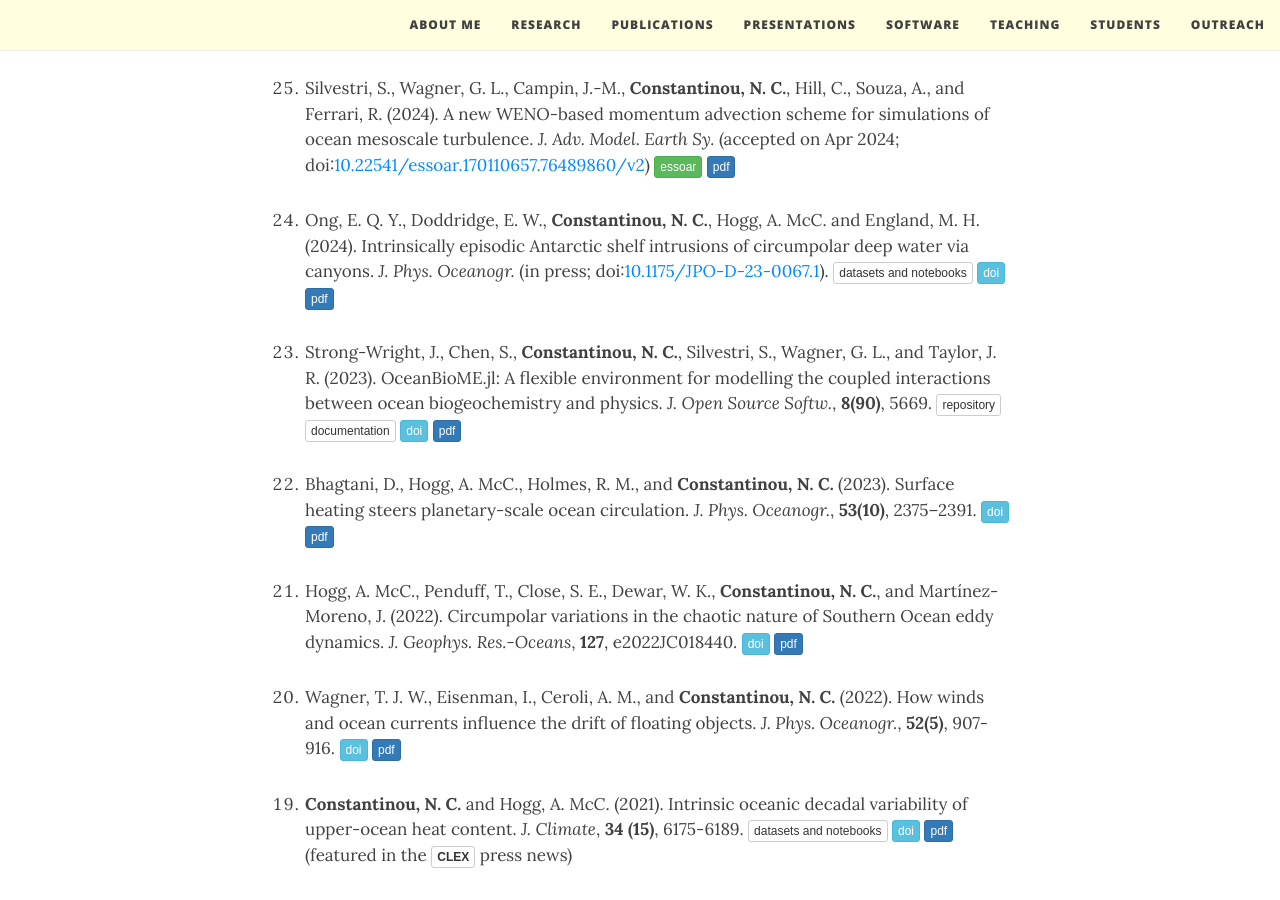
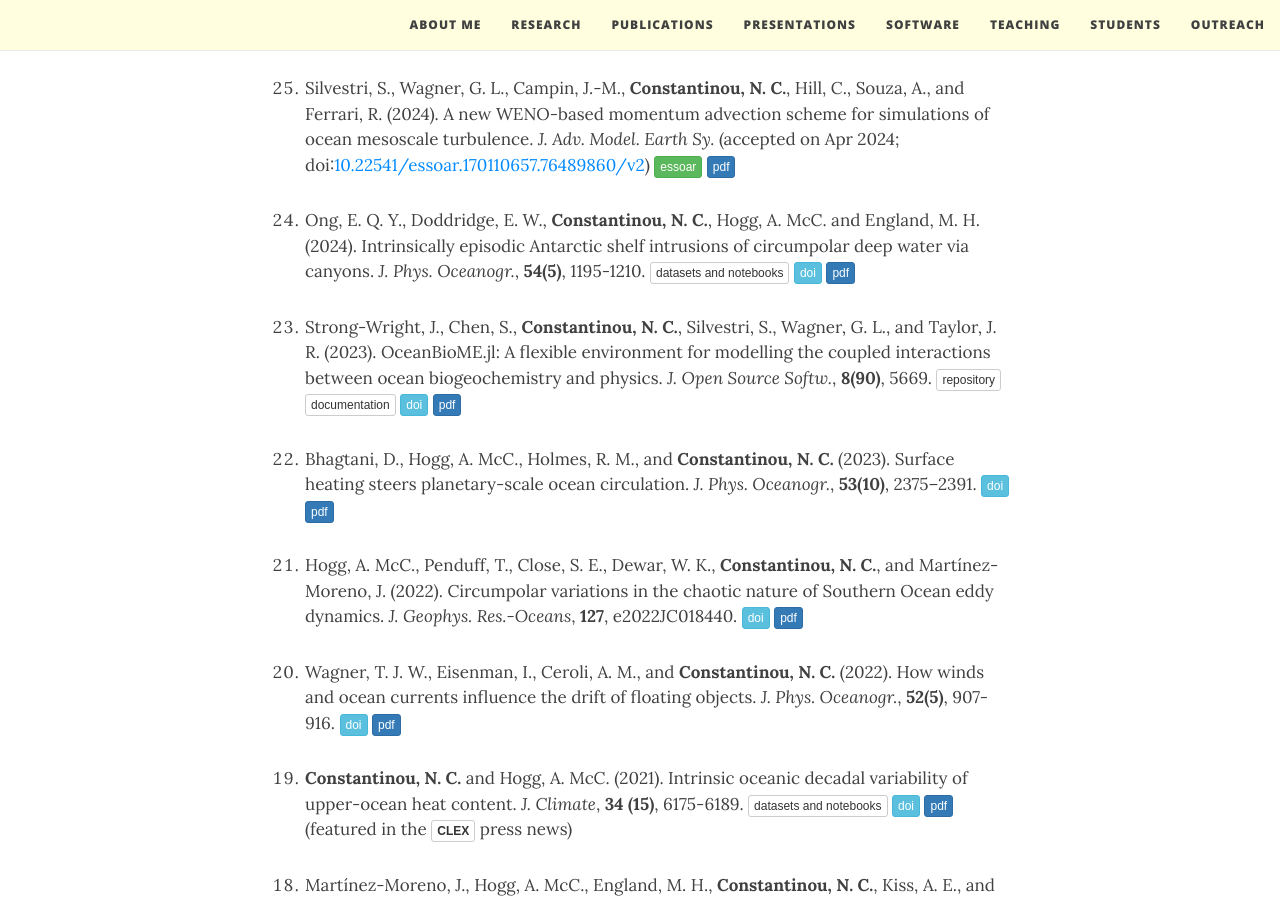
Before and after one commit to navidcy/navidcy.github.io, a Jekyll site: the page built from publications.md, in a window 1280 px wide and 900 px high, scrolled down 1651 px. Built offline with Jekyll 4.4.1, drawn with Linux system fonts in a browser that asks for light colours; nearby versions of some CDN libraries; comment, search, counter and statistics services are not loaded.

Commit message:
asc JPO paper full ref

```diff
--- a/publications.md
+++ b/publications.md
@@ -42,10 +42,10 @@
 0. Silvestri, S., Wagner, G. L., Campin, J.-M., **Constantinou, N. C.**, Hill, C., Souza, A., and Ferrari, R. (2024). A new WENO-based momentum advection scheme for simulations of ocean mesoscale turbulence. _J. Adv. Model. Earth Sy._ (accepted on Apr 2024; doi:[10.22541/essoar.170110657.76489860/v2](https://doi.org/10.22541/essoar.170110657.76489860/v2){:target="_blank"}) [<span class="btn btn-success btn-xs{{end}}" style="font-family:sans-serif;">essoar</span>](https://doi.org/10.22541/essoar.170110657.76489860/v2){:target="_blank"} [<span class="btn btn-primary btn-xs{{end}}" style="font-family:sans-serif;">pdf</span>][weno-ILES]
 
 
-0. Ong, E. Q. Y., Doddridge, E. W., **Constantinou, N. C.**, Hogg, A. McC. and England, M. H. (2024). Intrinsically episodic Antarctic shelf intrusions of circumpolar deep water via canyons. _J. Phys. Oceanogr._ (in press; doi:[10.1175/JPO-D-23-0067.1](https://doi.org/10.1175/JPO-D-23-0067.1){:target="_blank"}). [<span class="btn btn-default btn-xs{{end}}" style="font-family:sans-serif;">datasets and notebooks</span>][JPOascintrusions-repo]{:target="_blank"} [<span class="btn btn-info btn-xs{{end}}" style="font-family:sans-serif;">doi</span>][ascintrusions-doi]{:target="_blank"} [<span class="btn btn-primary btn-xs{{end}}" style="font-family:sans-serif;">pdf</span>][ascintrusions] <span align="right" class='altmetric-embed' data-badge-type="2" data-condensed="true" data-hide-less-than="2" data-doi="10.1175/JPO-D-23-0067.1"></span><br/>
+1. Ong, E. Q. Y., Doddridge, E. W., **Constantinou, N. C.**, Hogg, A. McC. and England, M. H. (2024). Intrinsically episodic Antarctic shelf intrusions of circumpolar deep water via canyons. _J. Phys. Oceanogr._, **54(5)**, 1195-1210. [<span class="btn btn-default btn-xs{{end}}" style="font-family:sans-serif;">datasets and notebooks</span>][JPOascintrusions-repo]{:target="_blank"} [<span class="btn btn-info btn-xs{{end}}" style="font-family:sans-serif;">doi</span>][ascintrusions-doi]{:target="_blank"} [<span class="btn btn-primary btn-xs{{end}}" style="font-family:sans-serif;">pdf</span>][ascintrusions] <span align="right" class='altmetric-embed' data-badge-type="2" data-condensed="true" data-hide-less-than="2" data-doi="10.1175/JPO-D-23-0067.1"></span><br/>
 
 
-0. Strong-Wright, J., Chen, S., **Constantinou, N. C.**, Silvestri, S., Wagner, G. L., and Taylor, J. R. (2023). OceanBioME.jl: A flexible environment for modelling the coupled interactions between ocean biogeochemistry and physics.  _J. Open Source Softw._, **8(90)**, 5669. [<span class="btn btn-default btn-xs{{end}}" style="font-family:sans-serif;">repository</span>][OceanBioME-repo]{:target="_blank"} [<span class="btn btn-default btn-xs{{end}}" style="font-family:sans-serif;">documentation</span>][OceanBioME-docs]{:target="_blank"} [<span class="btn btn-info btn-xs{{end}}" style="font-family:sans-serif;">doi</span>][oceanbiome-doi]{:target="_blank"} [<span class="btn btn-primary btn-xs{{end}}" style="font-family:sans-serif;">pdf</span>][oceanbiome] <span align="right" class='altmetric-embed' data-badge-type="2" data-condensed="true" data-hide-less-than="2" data-doi="10.21105/joss.05669"></span><br/>
+0. Strong-Wright, J., Chen, S., **Constantinou, N. C.**, Silvestri, S., Wagner, G. L., and Taylor, J. R. (2023). OceanBioME.jl: A flexible environment for modelling the coupled interactions between ocean biogeochemistry and physics. _J. Open Source Softw._, **8(90)**, 5669. [<span class="btn btn-default btn-xs{{end}}" style="font-family:sans-serif;">repository</span>][OceanBioME-repo]{:target="_blank"} [<span class="btn btn-default btn-xs{{end}}" style="font-family:sans-serif;">documentation</span>][OceanBioME-docs]{:target="_blank"} [<span class="btn btn-info btn-xs{{end}}" style="font-family:sans-serif;">doi</span>][oceanbiome-doi]{:target="_blank"} [<span class="btn btn-primary btn-xs{{end}}" style="font-family:sans-serif;">pdf</span>][oceanbiome] <span align="right" class='altmetric-embed' data-badge-type="2" data-condensed="true" data-hide-less-than="2" data-doi="10.21105/joss.05669"></span><br/>
 
 
 0. Bhagtani, D., Hogg, A. McC., Holmes, R. M., and **Constantinou, N. C.** (2023). Surface heating steers planetary-scale ocean circulation. _J. Phys. Oceanogr._, **53(10)**, 2375–2391. [<span class="btn btn-info btn-xs{{end}}" style="font-family:sans-serif;">doi</span>][buoyancygyres-doi]{:target="_blank"} [<span class="btn btn-primary btn-xs{{end}}" style="font-family:sans-serif;">pdf</span>][buoyancygyres] <span align="right" class='altmetric-embed' data-badge-type="2" data-condensed="true" data-hide-less-than="2" data-doi="10.1175/JPO-D-23-0016.1"></span>
```
